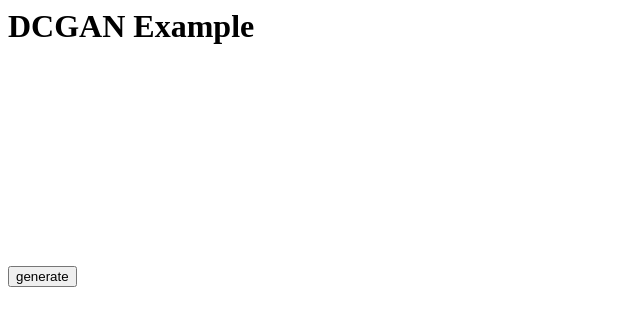
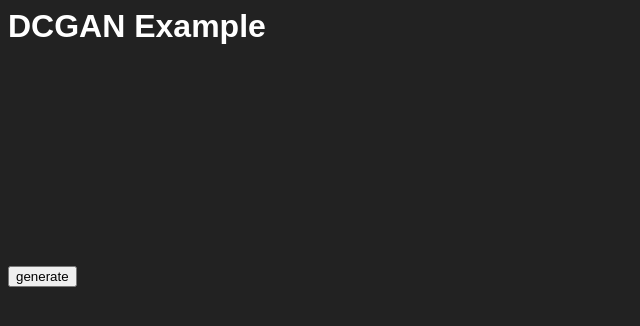
Before and after one commit to koerismo/machinelearning, a plain HTML site: page p2testchambergenv1/index.html in a window 1280 px wide. Shown: the whole page, without its empty margins (0-640 px from the left). Drawn offline with Linux system fonts and the light colour scheme.

Commit message:
Update index.html

```diff
--- a/p2testchambergenv1/index.html
+++ b/p2testchambergenv1/index.html
@@ -6,6 +6,13 @@
 
 	<title>DCGAN Portal 2 Level Gen</title>
 	<script src="https://unpkg.com/ml5@latest/dist/ml5.min.js" type="text/javascript"></script>
+	<style>
+		body {
+			background: #222;
+			color: #fff;
+			font-family: sans-serif;
+		}
+	</style>
 </head>
 
 <body>
```
